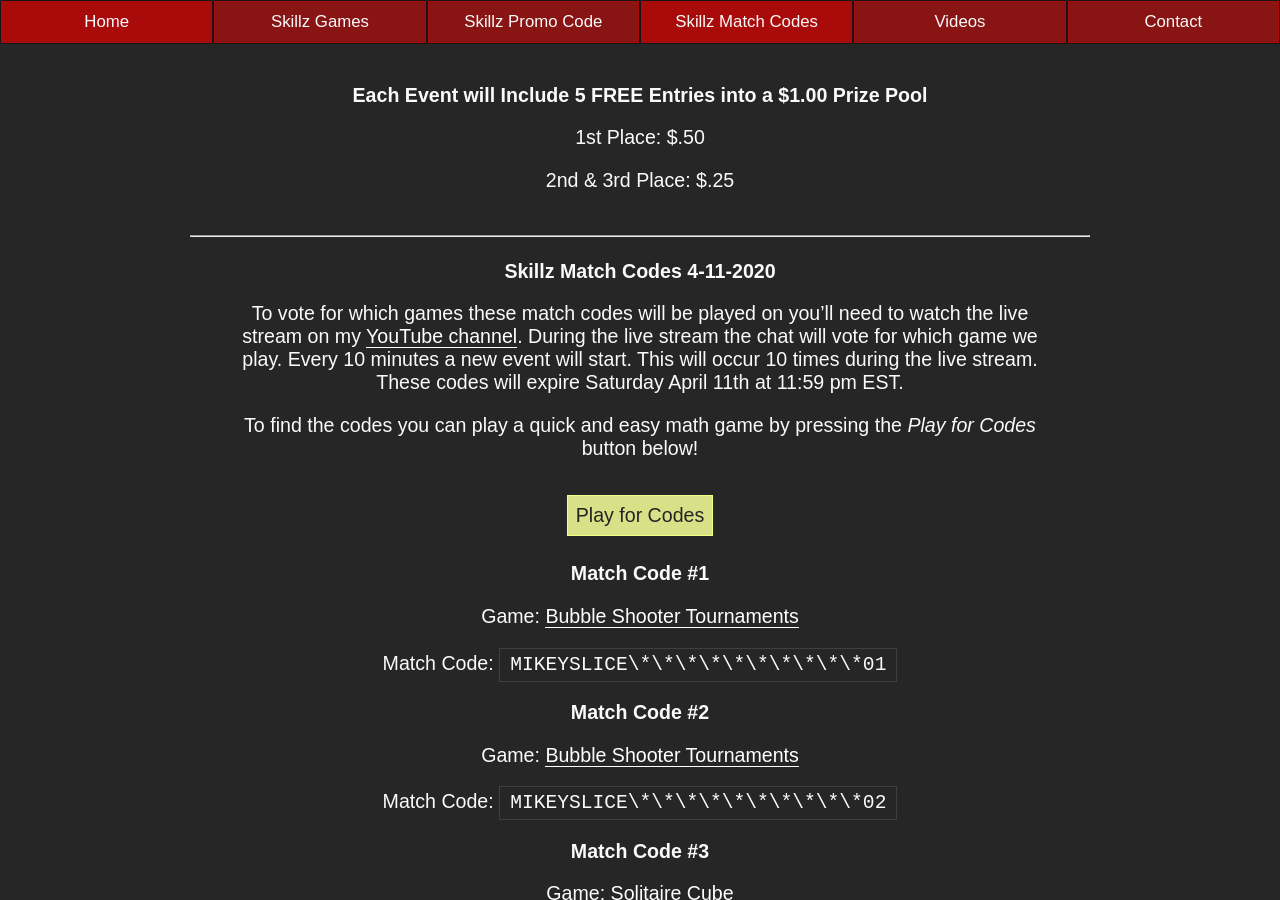
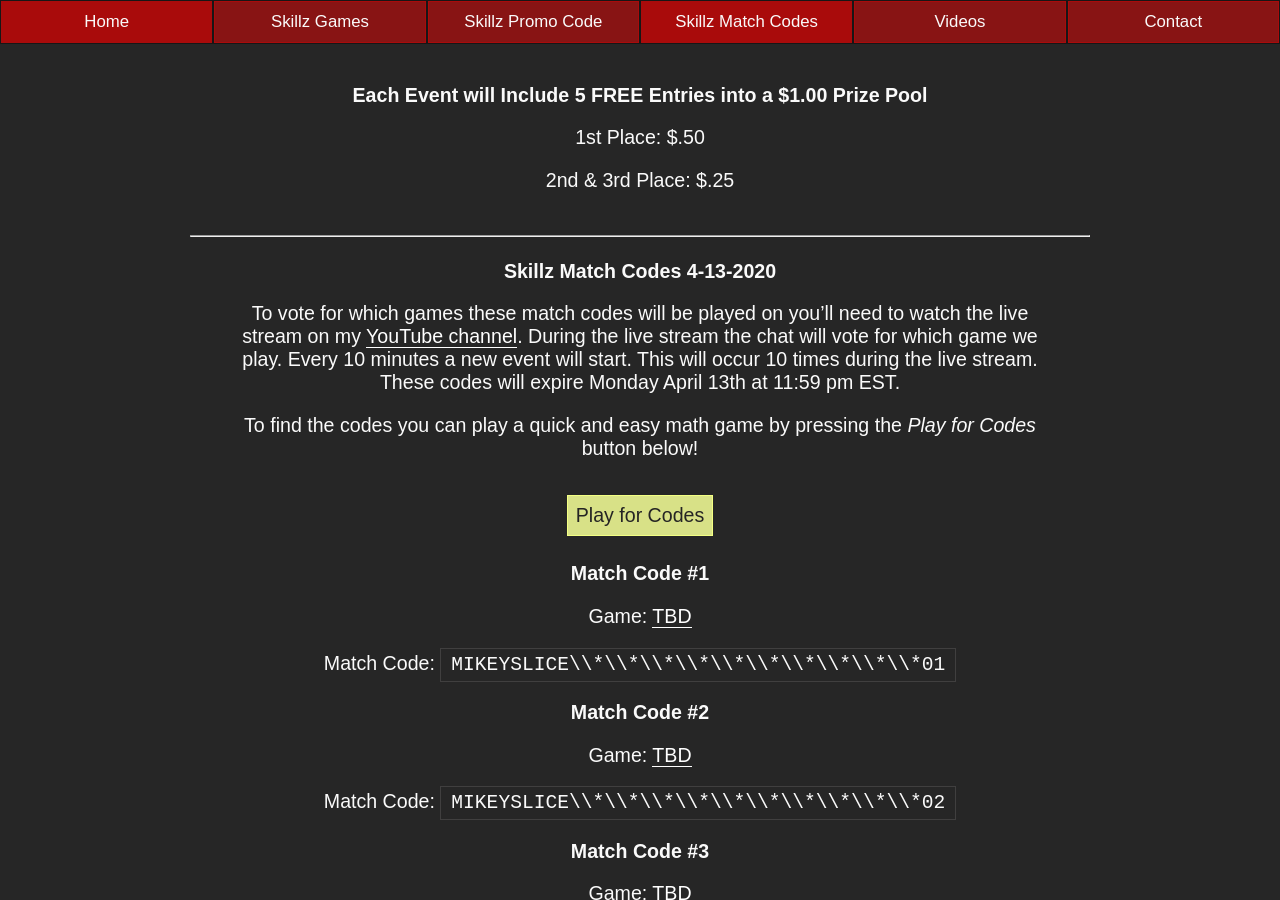
Before and after one commit to mikeyslice/esports-medium, a Jekyll site: the page built from skillz-match-codes.md, in a window 1280 px wide and 900 px high, scrolled down 2871 px. Built offline with Jekyll 4.4.1, drawn with Linux system fonts in a browser that asks for light colours; some of the changed text lies outside the part shown.

Commit message:
Update Skillz Match Codes “skillz-match-codes”

```diff
--- a/_includes/pages/skillz-match-codes.html
+++ b/_includes/pages/skillz-match-codes.html
@@ -86,15 +86,14 @@
 <p>2nd & 3rd Place: $.25</p>
 </li>
 
-
 <br>
 <hr>
 <br>
 <h3>
-Skillz Match Codes 4-11-2020
+Skillz Match Codes 4-13-2020
 </h3>
 <p>
-To vote for which games these match codes will be played on you’ll need to watch the live stream on my <a href="https://youtube.com/mikeyslice">YouTube channel</a>. During the live stream the chat will vote for which game we play. Every 10 minutes a new event will start. This will occur 10 times during the live stream. These codes will expire Saturday April 11th at 11:59 pm EST.
+To vote for which games these match codes will be played on you’ll need to watch the live stream on my <a href="https://youtube.com/mikeyslice">YouTube channel</a>. During the live stream the chat will vote for which game we play. Every 10 minutes a new event will start. This will occur 10 times during the live stream. These codes will expire Monday April 13th at 11:59 pm EST.
 </p>
 <p>
 To find the codes you can play a quick and easy math game by pressing the <em>Play for Codes</em> button below!
@@ -105,63 +104,63 @@
 <br>
 <h3>Match Code #1</h3>
 
-<p>Game: <a href="/skillz-games/">Bubble Shooter Tournaments</a></p>
+<p>Game: <a href="/skillz-games/">TBD</a></p>
 
-<p>Match Code: <code>MIKEYSLICE\*\*\*\*\*\*\*\*\*\*01</code></p>
+<p>Match Code: <code>MIKEYSLICE\\*\\*\\*\\*\\*\\*\\*\\*\\*\\*01</code></p>
 
 <h3>Match Code #2</h3>
 
-<p>Game: <a href="/skillz-games/">Bubble Shooter Tournaments</a><p>
+<p>Game: <a href="/skillz-games/">TBD</a><p>
 
-<p>Match Code: <code>MIKEYSLICE\*\*\*\*\*\*\*\*\*\*02</code></p>
+<p>Match Code: <code>MIKEYSLICE\\*\\*\\*\\*\\*\\*\\*\\*\\*\\*02</code></p>
 
 <h3>Match Code #3</h3>
 
-<p>Game: <a href="/skillz-games/">Solitaire Cube</a><p>
+<p>Game: <a href="/skillz-games/">TBD</a><p>
 
-<p>Match Code: <code>MIKEYSLICE\*\*\*\*\*\*\*\*\*\*03</code></p>
+<p>Match Code: <code>MIKEYSLICE\\*\\*\\*\\*\\*\\*\\*\\*\\*\\*03</code></p>
 
 <h3>Match Code #4</h3>
 
-<p>Game: <a href="/skillz-games/">Solitaire Cube</a><p>
+<p>Game: <a href="/skillz-games/">TBD</a><p>
 
-<p>Match Code: <code>MIKEYSLICE\*\*\*\*\*\*\*\*\*\*04</code></p>
+<p>Match Code: <code>MIKEYSLICE\\*\\*\\*\\*\\*\\*\\*\\*\\*\\*04</code></p>
 
 <h3>Match Code #5</h3>
 
-<p>Game: <a href="/skillz-games/">Cube Cube</a><p>
+<p>Game: <a href="/skillz-games/">TBD</a><p>
 
-<p>Match Code: <code>MIKEYSLICE\*\*\*\*\*\*\*\*\*\*05</code></p>
+<p>Match Code: <code>MIKEYSLICE\\*\\*\\*\\*\\*\\*\\*\\*\\*\\*05</code></p>
 
 <h3>Match Code #6</h3>
 
-<p>Game: <a href="/skillz-games/">Bubble Shooter Tournaments</a><p>
+<p>Game: <a href="/skillz-games/">TBD</a><p>
 
-<p>Match Code: <code>MIKEYSLICE\*\*\*\*\*\*\*\*\*\*06</code></p>
+<p>Match Code: <code>MIKEYSLICE\\*\\*\\*\\*\\*\\*\\*\\*\\*\\*06</code></p>
 
 <h3>Match Code #7</h3>
 
-<p>Game: <a href="/skillz-games/">Solitaire Cube</a><p>
+<p>Game: <a href="/skillz-games/">TBD</a><p>
 
-<p>Match Code: <code>MIKEYSLICE\*\*\*\*\*\*\*\*\*\*07</code></p>
+<p>Match Code: <code>MIKEYSLICE\\*\\*\\*\\*\\*\\*\\*\\*\\*\\*07</code></p>
 
 <h3>Match Code #8</h3>
 
-<p>Game: <a href="/skillz-games/">Dominoes Gold</a><p>
+<p>Game: <a href="/skillz-games/">TBD</a><p>
 
-<p>Match Code: <code>MIKEYSLICE\*\*\*\*\*\*\*\*\*\*08</code></p>
+<p>Match Code: <code>MIKEYSLICE\\*\\*\\*\\*\\*\\*\\*\\*\\*\\*08</code></p>
 
 <h3>Match Code #9</h3>
 
-<p>Game: <a href="/skillz-games/">Bubble Shooter Tournaments</a><p>
+<p>Game: <a href="/skillz-games/">TBD</a><p>
 
-<p>Match Code: <code>MIKEYSLICE\*\*\*\*\*\*\*\*\*\*09</code></p>
+<p>Match Code: <code>MIKEYSLICE\\*\\*\\*\\*\\*\\*\\*\\*\\*\\*09</code></p>
 
 <h3>Match Code #10</h3>
 
-<p>Game: <a href="/skillz-games/">Strike! eSports Bowling</a></p>
+<p>Game: <a href="/skillz-games/">TBD</a></p>
 
-<p>Match Code: <code>MIKEYSLICE\*\*\*\*\*\*\*\*\*\*10</code></p>
+<p>Match Code: <code>MIKEYSLICE\\*\\*\\*\\*\\*\\*\\*\\*\\*\\*10</code></p>
 
 <br>
 <a class="btn" href="/play/">Play for Codes</a>
```
